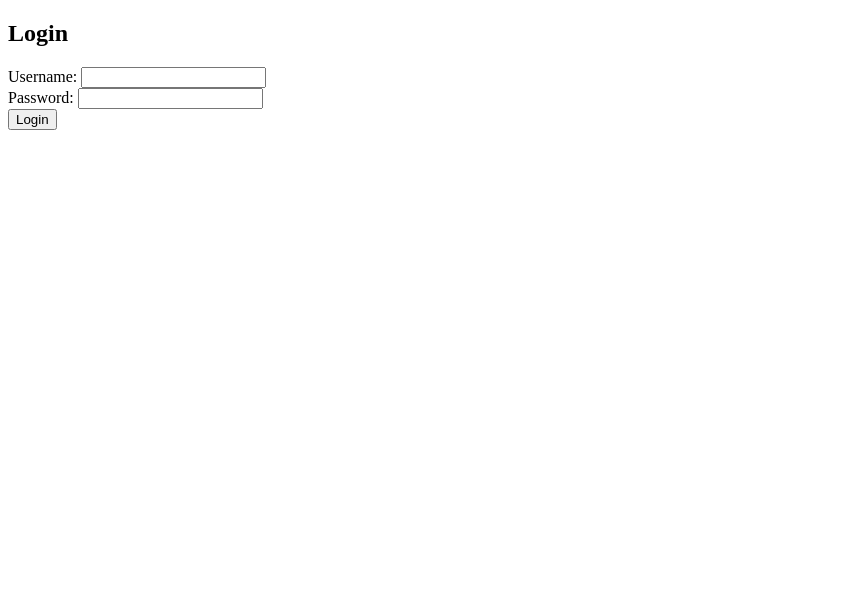
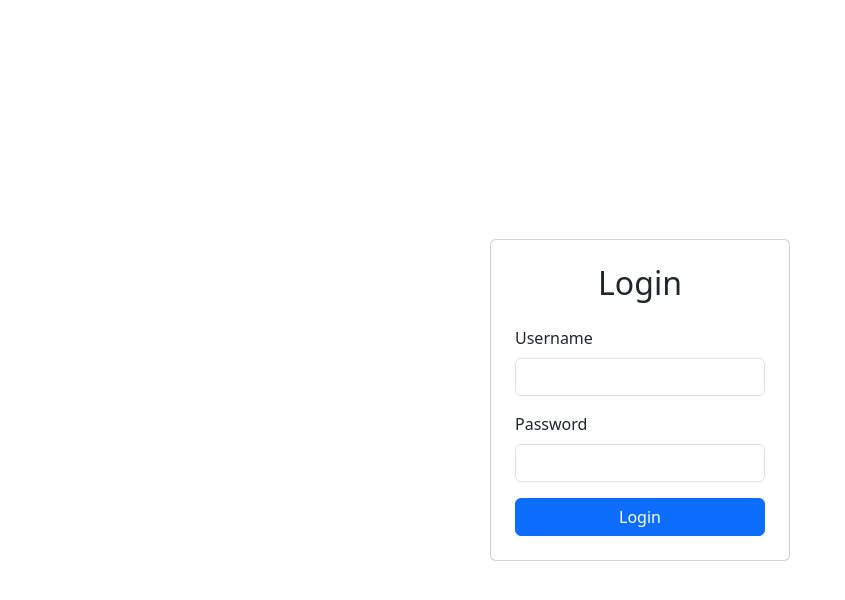
Before and after one commit to arnavparmar/TestEase-Static, a plain HTML site: page login.html in a window 1280 px wide. Shown: the whole page, without its empty margins (0-845 px from the left). Drawn offline with nearby package versions, Linux system fonts and the light colour scheme.

Commit message:
added css login.html

```diff
--- a/login.html
+++ b/login.html
@@ -1,14 +1,24 @@
 <!DOCTYPE html>
-<html>
-<head><title>Login</title></head>
-<body>
-  <h2>Login</h2>
-  <form action="#">
-    <label>Username:</label>
-    <input type="text" id="username" required><br>
-    <label>Password:</label>
-    <input type="password" id="password" required><br>
-    <button type="submit" id="login">Login</button>
-  </form>
+<html lang="en">
+<head>
+  <meta charset="UTF-8">
+  <title>Login</title>
+  <link href="https://cdn.jsdelivr.net/npm/bootstrap@5.3.0/dist/css/bootstrap.min.css" rel="stylesheet">
+</head>
+<body class="d-flex align-items-center justify-content-center vh-100">
+  <div class="card p-4" style="width: 300px;">
+    <h2 class="text-center mb-4">Login</h2>
+    <form id="loginForm">
+      <div class="mb-3">
+        <label for="username" class="form-label">Username</label>
+        <input type="text" id="username" class="form-control" required>
+      </div>
+      <div class="mb-3">
+        <label for="password" class="form-label">Password</label>
+        <input type="password" id="password" class="form-control" required>
+      </div>
+      <button type="submit" id="loginBtn" class="btn btn-primary w-100">Login</button>
+    </form>
+  </div>
 </body>
 </html>
```
